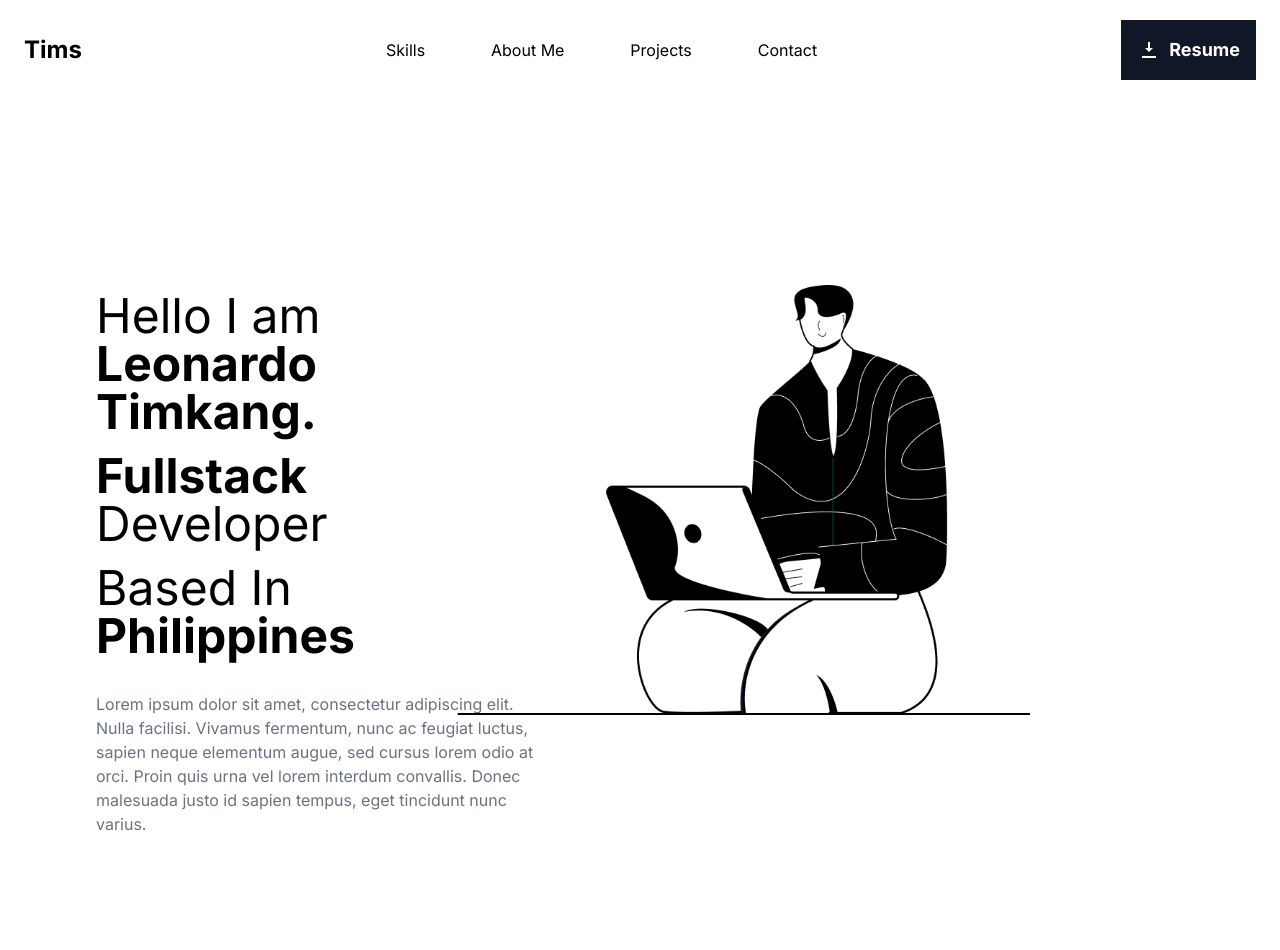
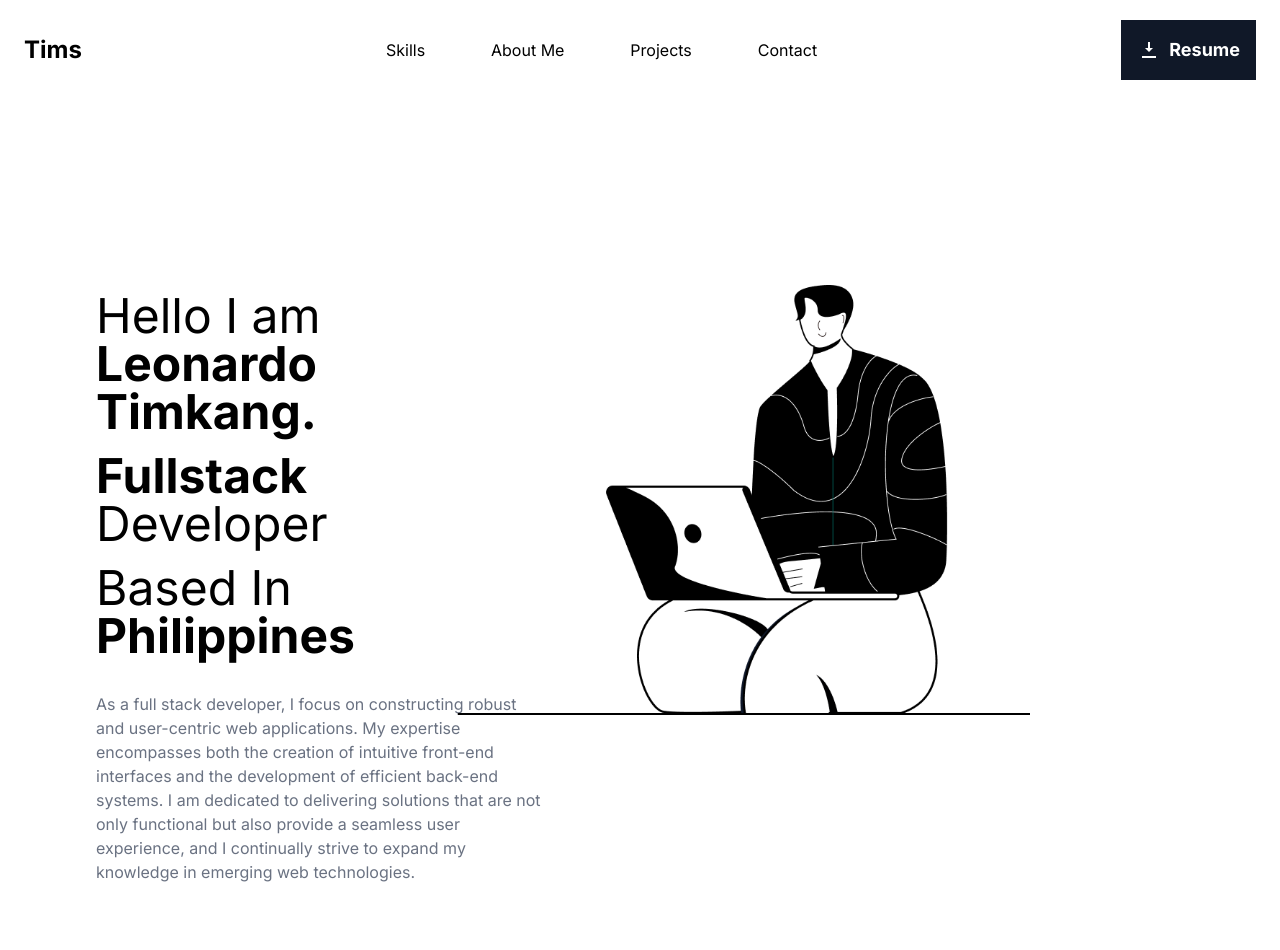
Before and after one commit to locodafux/portfolio, a Next.js app: page / in a window 1280 px wide. Shown: the top 950 px of the page. Built offline with nearby package versions, Linux system fonts and the light colour scheme.

Commit message:
update hero paragraph

```diff
--- a/src/app/components/Hero/Left.jsx
+++ b/src/app/components/Hero/Left.jsx
@@ -1,8 +1,16 @@
 const Left = ({ isMobile }) => {
   return (
-      <div className={`${isMobile ? "w-screen px-18 justify-center" : "w-1/2 p-24 mt-24"} flex flex-col items-center`}>
+    <div
+      className={`${
+        isMobile ? "w-screen px-18 justify-center" : "w-1/2 p-24 mt-24"
+      } flex flex-col items-center`}
+    >
       <div className="flex flex-col gap-y-8">
-          <div className={`${ isMobile ? "text-3xl items-center" : "text-5xl"} flex flex-col gap-y-4`}>
+        <div
+          className={`${
+            isMobile ? "text-3xl items-center" : "text-5xl"
+          } flex flex-col gap-y-4`}
+        >
           <div>
             <span>Hello I am </span>
             <span className="font-bold">Leonardo Timkang.</span>
@@ -16,11 +24,14 @@ const Left = ({ isMobile }) => {
             <span className="font-bold">Philippines</span>
           </div>
         </div>
-          <p className="w-full text-gray-500">
-            Lorem ipsum dolor sit amet, consectetur adipiscing elit. Nulla facilisi.
-            Vivamus fermentum, nunc ac feugiat luctus, sapien neque elementum augue,
-            sed cursus lorem odio at orci. Proin quis urna vel lorem interdum convallis.
-            Donec malesuada justo id sapien tempus, eget tincidunt nunc varius.
+        <p className="w-full text-gray-500 md:max-w-xl">
+          As a full stack developer, I focus on constructing robust and
+          user-centric web applications. My expertise encompasses both the
+          creation of intuitive front-end interfaces and the development of
+          efficient back-end systems. I am dedicated to delivering solutions
+          that are not only functional but also provide a seamless user
+          experience, and I continually strive to expand my knowledge in
+          emerging web technologies.
         </p>
       </div>
     </div>
```
Lines whose indentation alone changed are shown as unchanged.
